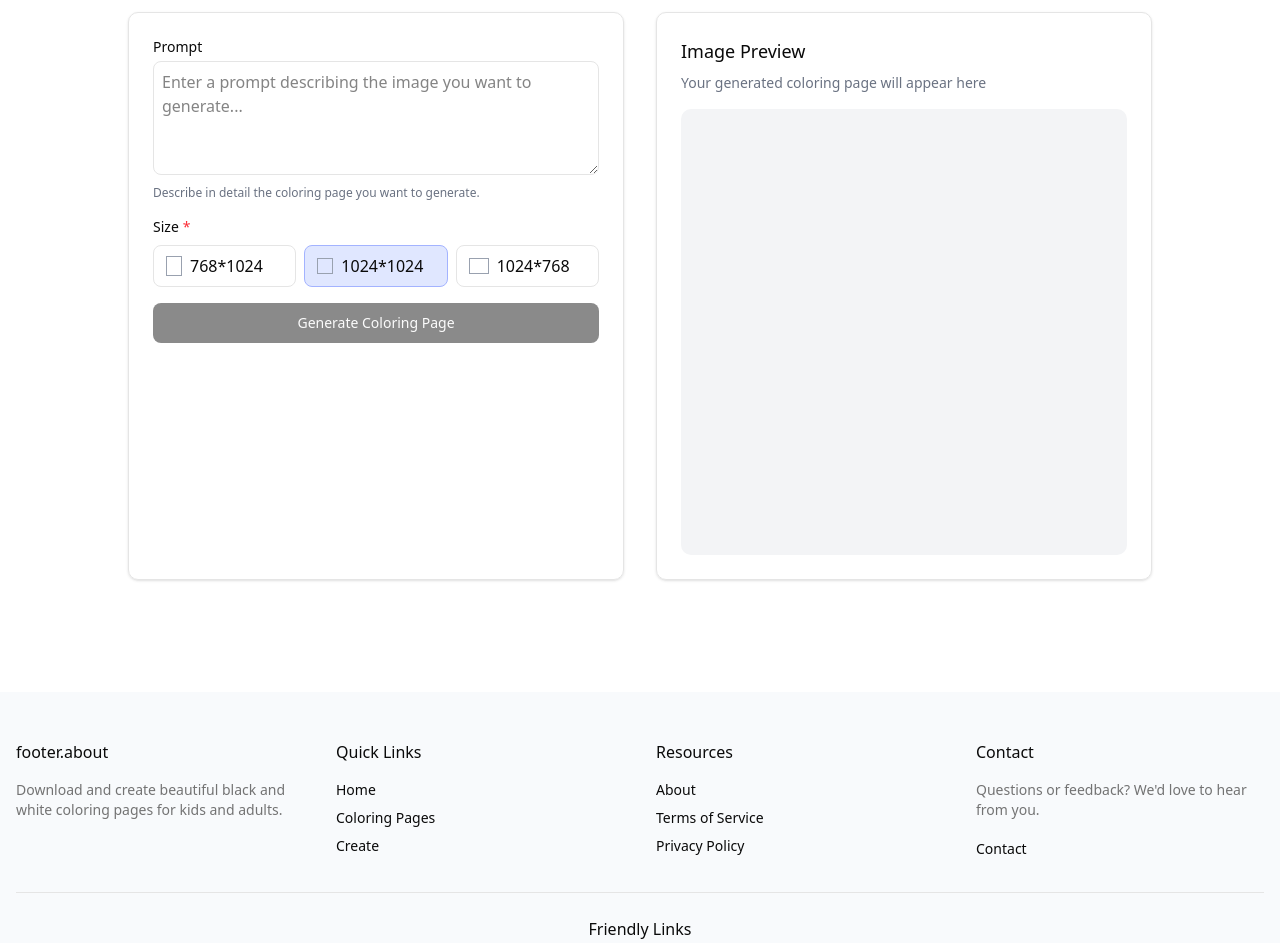
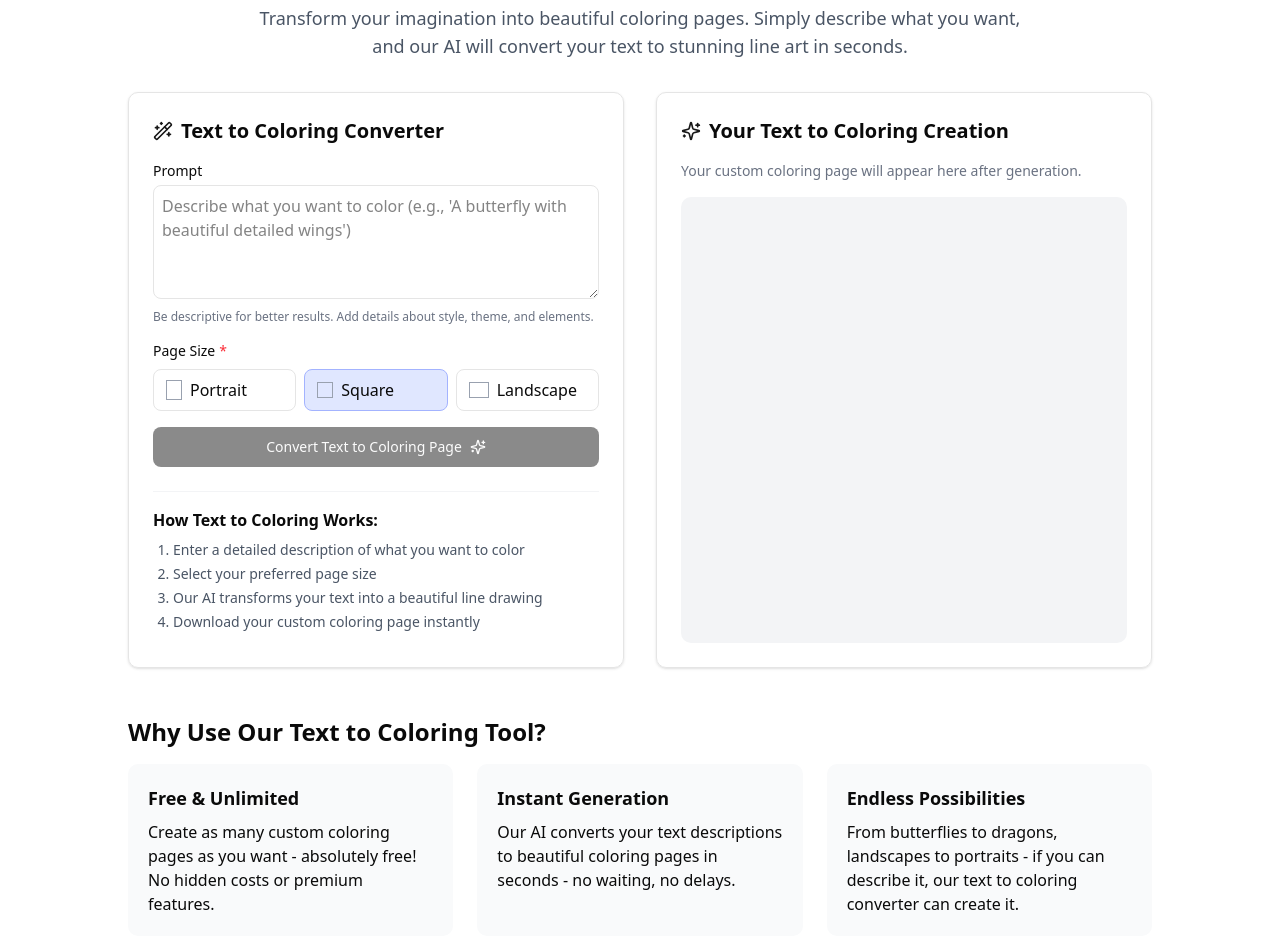
Before and after one commit to NING17-svg/coloring-pages, a Next.js app: page /en/text-to-coloring in a window 1280 px wide. Shown: the part 169-1112 px from the top of the page. Built offline with nearby package versions, Linux system fonts and the light colour scheme.

Commit message:
对图片生成器进行优化

```diff
--- a/src/app/[locale]/text-to-coloring/metadata.ts
+++ b/src/app/[locale]/text-to-coloring/metadata.ts
@@ -1,11 +1,26 @@
 import type { Metadata } from 'next';
 
 export const metadata: Metadata = {
-  title: 'Text to Coloring Pages - Custom Design Tool | butterfly-coloring-pages.com',
-  description: 'Convert text to custom butterfly coloring pages using our AI-powered design tool. Generate unique printable designs with a simple text prompt.',
-  keywords: ['text to coloring', 'text to coloring pages', 'AI generated coloring', 'create butterfly coloring', 'personalized coloring pages', 'butterfly design tool'],
+  title: 'Text to Coloring - Free Coloring Page Generator | butterfly-coloring-pages.com',
+  description: 'Transform your text descriptions into beautiful black and white coloring pages with our AI-powered text to coloring converter. Free, instant, and unique designs.',
+  keywords: ['text to coloring', 'text to coloring pages', 'AI coloring pages', 'convert text to drawing', 'coloring page generator', 'butterfly coloring pages'],
   robots: 'index, follow',
   alternates: {
     canonical: 'https://butterfly-coloring-pages.com/text-to-coloring'
+  },
+  openGraph: {
+    title: 'Text to Coloring - Transform Your Ideas Into Art',
+    description: 'Create custom printable coloring pages from simple text descriptions. Our AI-powered design tool converts your creative ideas into beautiful line art.',
+    url: 'https://butterfly-coloring-pages.com/text-to-coloring',
+    siteName: 'Butterfly Coloring Pages',
+    images: [
+      {
+        url: 'https://butterfly-coloring-pages.com/og-text-to-coloring.jpg',
+        width: 1200,
+        height: 630,
+        alt: 'Text to Coloring Tool - AI-powered coloring page generator'
+      }
+    ],
+    type: 'website',
   }
 };
--- a/src/app/[locale]/text-to-coloring/page.tsx
+++ b/src/app/[locale]/text-to-coloring/page.tsx
@@ -3,14 +3,14 @@
 import { useState, useEffect, useRef } from 'react';
 import { useTranslations } from 'next-intl';
 import { Button } from '@/components/ui/button';
-import { Loader2, Download, X } from 'lucide-react';
+import { Loader2, Download, X, Sparkles, Wand2 } from 'lucide-react';
 import { LayoutContainer } from '@/components/layout/layout-container';
 import Image from 'next/image';
 
 // 注意：这是一个客户端组件，不能使用unstable_setRequestLocale
 // 客户端组件会自动从上下文中获取locale参数
 
-export default function CreatePage() {
+export default function TextToColoringPage() {
   const t = useTranslations();
   const [prompt, setPrompt] = useState('');
   const [size, setSize] = useState('1024*1024');
@@ -56,7 +56,7 @@ export default function CreatePage() {
           setImageUrl(data.images[0].url);
         }
         // 任务失败
-        else if (data.error && data.error !== '任务仍在处理中') {
+        else if (data.error && data.error !== 'Task is still processing') {
           clearPollingInterval();
           setIsPolling(false);
           setIsLoading(false);
@@ -132,7 +132,7 @@ export default function CreatePage() {
     if (imageUrl) {
       const a = document.createElement('a');
       a.href = imageUrl;
-      a.download = `coloring-page-${Date.now()}.png`;
+      a.download = `text-to-coloring-page-${Date.now()}.png`;
       document.body.appendChild(a);
       a.click();
       document.body.removeChild(a);
@@ -151,13 +151,22 @@ export default function CreatePage() {
 
   return (
     <LayoutContainer>
-      <section className="py-12">
+      <section className="py-8 md:py-12">
         <div className="container mx-auto px-4">
-          <div className="max-w-5xl mx-auto">
-            <h1 className="text-3xl font-bold text-center mb-8">{t('create.title')}</h1>
+          <div className="max-w-5xl mx-auto text-center">
+            <h1 className="text-3xl md:text-4xl lg:text-5xl font-bold mb-3">
+              Text to Coloring Page Generator
+            </h1>
+            <p className="text-lg text-gray-600 mb-8 max-w-3xl mx-auto">
+              Transform your imagination into beautiful coloring pages. Simply describe what you want, and our AI will convert your text to stunning line art in seconds.
+            </p>
 
-            <div className="grid grid-cols-1 md:grid-cols-2 gap-8">
+            <div className="grid grid-cols-1 md:grid-cols-2 gap-8 text-left">
               <div className="border rounded-lg p-6 shadow-sm">
+                <h2 className="text-xl font-bold mb-4 flex items-center">
+                  <Wand2 className="mr-2 h-5 w-5 text-primary" />
+                  Text to Coloring Converter
+                </h2>
                 <form onSubmit={handleSubmit} className="space-y-4">
                   <div>
                     <label htmlFor="prompt" className="block text-sm font-medium mb-1">
@@ -167,20 +176,20 @@ export default function CreatePage() {
                       id="prompt"
                       value={prompt}
                       onChange={(e) => setPrompt(e.target.value)}
-                      placeholder={t('create.prompt.placeholder')}
+                      placeholder="Describe what you want to color (e.g., 'A butterfly with beautiful detailed wings')"
                       className="w-full p-2 border rounded-md"
                       rows={4}
                       required
                     />
                     <p className="text-xs text-gray-500 mt-1">
-                      {t('create.prompt.helper')}
+                      Be descriptive for better results. Add details about style, theme, and elements.
                     </p>
                   </div>
 
                   <div className="space-y-4">
                     <div>
                       <label className="flex items-center gap-1 text-sm font-medium mb-2">
-                        {t('create.size.label')} <span className="text-red-500">*</span>
+                        Page Size <span className="text-red-500">*</span>
                       </label>
                       <div className="grid grid-cols-3 gap-2">
                         <div
@@ -189,7 +198,7 @@ export default function CreatePage() {
                         >
                           <div className="flex gap-2 items-center">
                             <div className="h-5 w-4 border border-gray-400"></div>
-                            <span>{t('create.size.option1')}</span>
+                            <span>Portrait</span>
                           </div>
                         </div>
 
@@ -199,7 +208,7 @@ export default function CreatePage() {
                         >
                           <div className="flex gap-2 items-center">
                             <div className="h-4 w-4 border border-gray-400"></div>
-                            <span>{t('create.size.option2')}</span>
+                            <span>Square</span>
                           </div>
                         </div>
 
@@ -209,7 +218,7 @@ export default function CreatePage() {
                         >
                           <div className="flex gap-2 items-center">
                             <div className="h-4 w-5 border border-gray-400"></div>
-                            <span>{t('create.size.option3')}</span>
+                            <span>Landscape</span>
                           </div>
                         </div>
                       </div>
@@ -219,38 +228,51 @@ export default function CreatePage() {
                   <Button type="submit" disabled={isLoading || prompt.trim().length === 0} className="w-full">
                     {isLoading ? (
                       <>
-                        {isPolling ? t('create.generating') : t('create.submitting')} <Loader2 className="ml-2 h-4 w-4 animate-spin" />
+                        {isPolling ? 'Converting Text to Coloring Page...' : 'Processing...'} <Loader2 className="ml-2 h-4 w-4 animate-spin" />
                       </>
                     ) : (
-                      t('create.generateButton')
+                      <>Convert Text to Coloring Page <Sparkles className="ml-2 h-4 w-4" /></>
                     )}
                   </Button>
                 </form>
+
+                <div className="mt-6 pt-4 border-t border-gray-100">
+                  <h3 className="text-md font-semibold mb-2">How Text to Coloring Works:</h3>
+                  <ol className="list-decimal pl-5 text-sm text-gray-600 space-y-1">
+                    <li>Enter a detailed description of what you want to color</li>
+                    <li>Select your preferred page size</li>
+                    <li>Our AI transforms your text into a beautiful line drawing</li>
+                    <li>Download your custom coloring page instantly</li>
+                  </ol>
+                </div>
               </div>
 
               <div className="border rounded-lg p-6 shadow-sm">
-                <h2 className="text-lg font-medium mb-2">{t('create.preview.title')}</h2>
-                <p className="text-sm text-gray-500 mb-4">{t('create.preview.subtitle')}</p>
+                <h2 className="text-xl font-bold mb-4 flex items-center">
+                  <Sparkles className="mr-2 h-5 w-5 text-primary" />
+                  Your Text to Coloring Creation
+                </h2>
+                <p className="text-sm text-gray-500 mb-4">Your custom coloring page will appear here after generation.</p>
 
                 <div className="aspect-square bg-gray-100 rounded-lg relative overflow-hidden">
                   {isLoading ? (
                     <div className="absolute inset-0 flex flex-col items-center justify-center text-gray-500">
                       <Loader2 className="h-8 w-8 animate-spin mb-2" />
-                      <p>{t('create.preview.loading')}</p>
+                      <p>Converting your text to a coloring page...</p>
                     </div>
                   ) : error ? (
                     <div className="absolute inset-0 flex flex-col items-center justify-center text-red-500 p-4 text-center">
-                      <p className="font-medium mb-1">{t('create.preview.error')}</p>
+                      <p className="font-medium mb-1">Generation Error</p>
                       <p className="text-sm">{error}</p>
                       <Button variant="outline" size="sm" className="mt-4" onClick={() => setError(null)}>
-                        {t('create.preview.tryAgainButton')}
+                        Try Again
                       </Button>
                     </div>
                   ) : imageUrl ? (
                     <>
                       <Image
                         src={imageUrl}
-                        alt="Generated coloring page"
+                        alt="Generated text to coloring page"
                         fill
                         className="object-contain cursor-pointer"
                         onClick={openPreview}
@@ -270,10 +292,28 @@ export default function CreatePage() {
                 {imageUrl && (
                   <div className="mt-4 flex justify-center">
                     <Button onClick={handleDownload} className="w-full">
-                      {t('create.preview.downloadButton')} <Download className="ml-2 h-4 w-4" />
+                      Download Your Coloring Page <Download className="ml-2 h-4 w-4" />
                     </Button>
                   </div>
                 )}
+              </div>
+            </div>
+
+            <div className="mt-12 text-left">
+              <h2 className="text-2xl font-bold mb-4">Why Use Our Text to Coloring Tool?</h2>
+              <div className="grid grid-cols-1 md:grid-cols-3 gap-6 mb-8">
+                <div className="bg-gray-50 p-5 rounded-lg">
+                  <h3 className="font-semibold text-lg mb-2">Free & Unlimited</h3>
+                  <p>Create as many custom coloring pages as you want - absolutely free! No hidden costs or premium features.</p>
+                </div>
+                <div className="bg-gray-50 p-5 rounded-lg">
+                  <h3 className="font-semibold text-lg mb-2">Instant Generation</h3>
+                  <p>Our AI converts your text descriptions to beautiful coloring pages in seconds - no waiting, no delays.</p>
+                </div>
+                <div className="bg-gray-50 p-5 rounded-lg">
+                  <h3 className="font-semibold text-lg mb-2">Endless Possibilities</h3>
+                  <p>From butterflies to dragons, landscapes to portraits - if you can describe it, our text to coloring converter can create it.</p>
+                </div>
               </div>
             </div>
           </div>
@@ -295,7 +335,7 @@ export default function CreatePage() {
           <div className="relative max-w-4xl max-h-screen w-full h-auto">
             <Image
               src={imageUrl}
-              alt="Generated coloring page preview"
+              alt="Text to coloring page preview"
               width={1024}
               height={1024}
               className="w-full h-auto object-contain"
```
